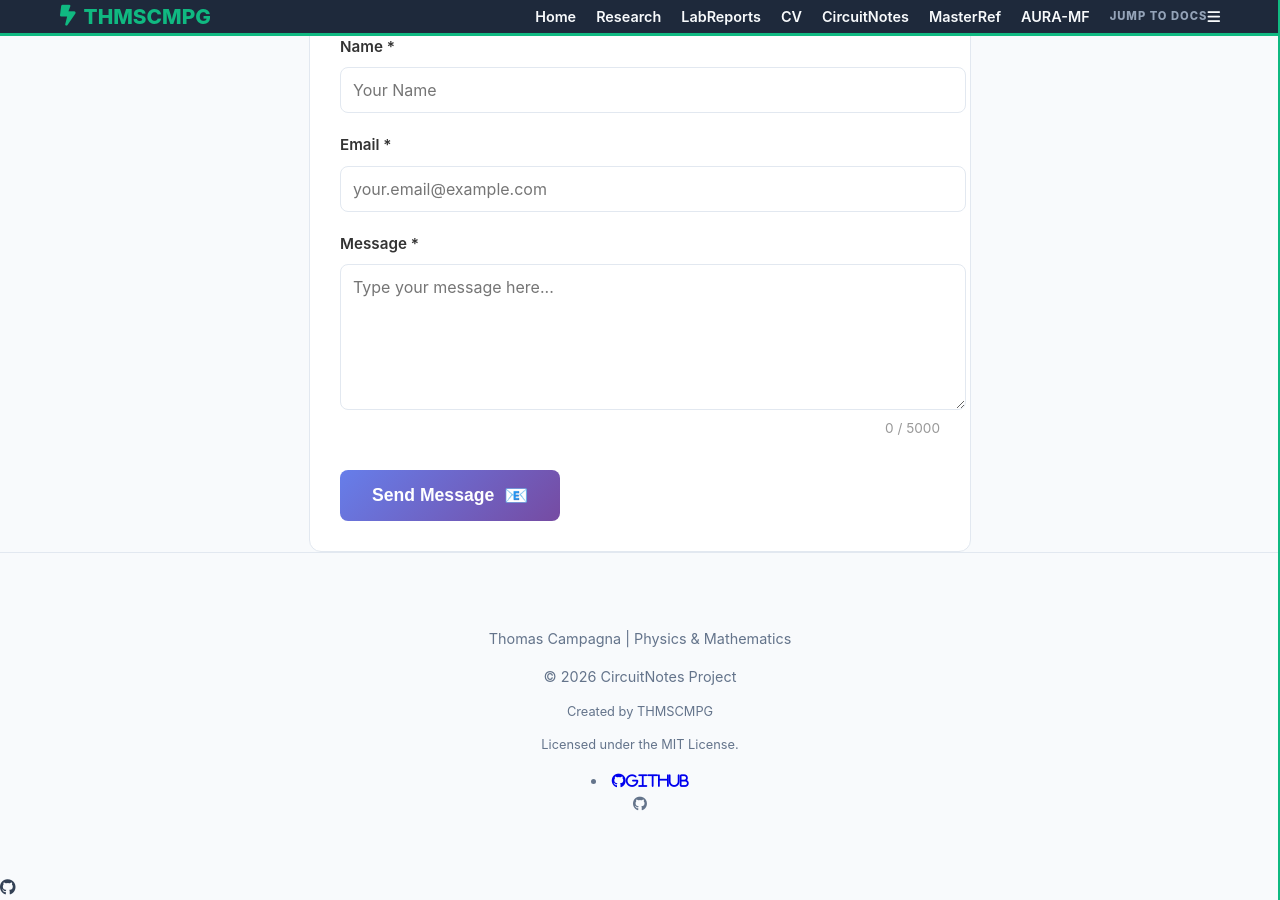
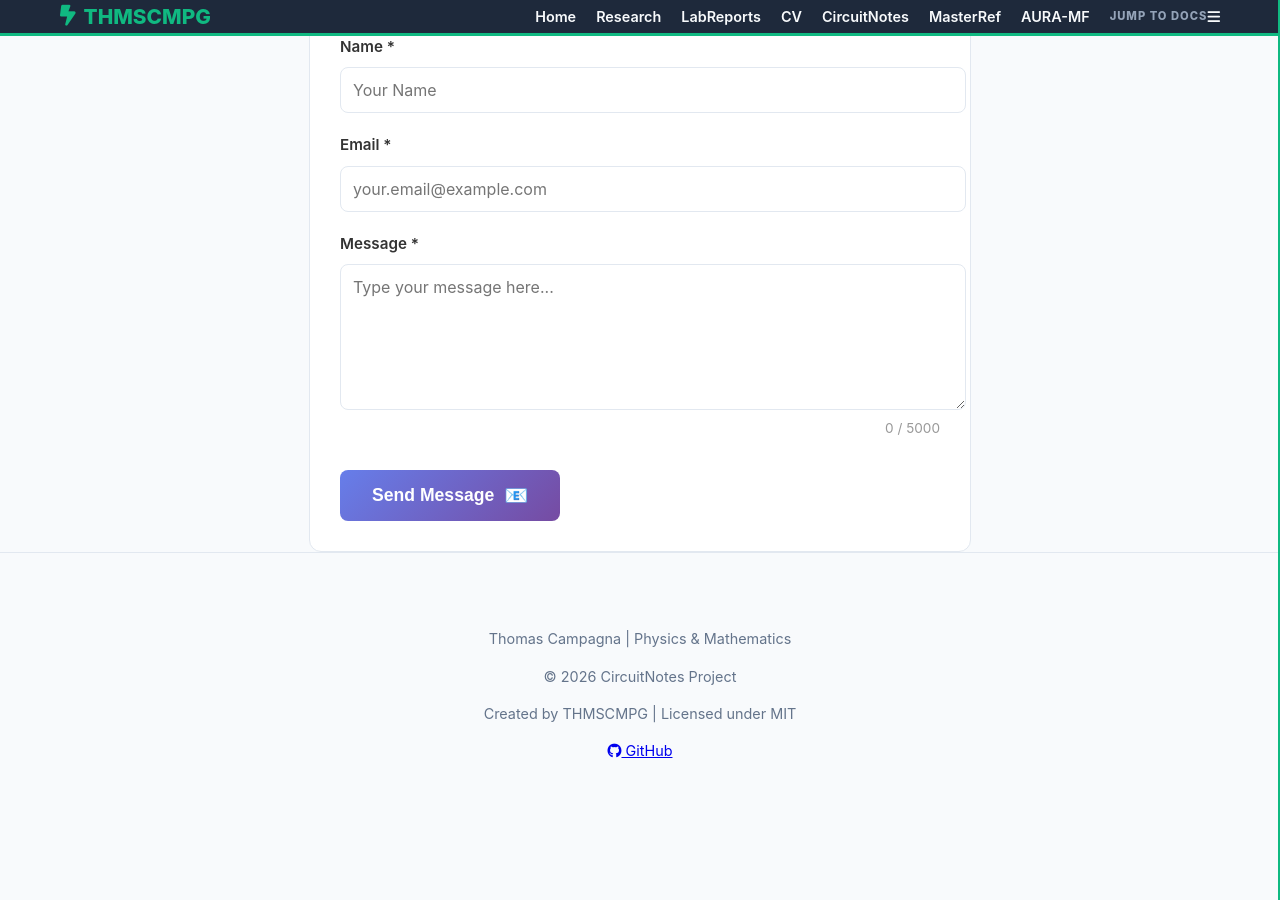
Before and after one commit to THMSCMPG/THMSCMPG.github.io, a Jekyll site: the page built from docs/index.html, in a window 1280 px wide and 900 px high, scrolled down 3276 px. Built offline with Jekyll 4.4.1, drawn with Linux system fonts in a browser that asks for light colours; after the commit the page ends 4098 px from its top, so only the background shows below that.

Commit message:
Update default.html

```diff
--- a/docs/_layouts/default.html
+++ b/docs/_layouts/default.html
@@ -4,49 +4,50 @@
     <meta charset="UTF-8">
     <meta name="viewport" content="width=device-width, initial-scale=1.0">
     <title>{{ page.title }} | Thomas Campagna</title>
-    <link rel="stylesheet" href="style.css">
+    <link rel="stylesheet" href="{{ '/style.css' | relative_url }}">
     <link rel="stylesheet" href="https://cdnjs.cloudflare.com/ajax/libs/font-awesome/6.4.0/css/all.min.css">
 </head>
 <body>
 
-    <button class="menu-btn" onclick="toggleSidebar()">MENU &#9662;</button>
+    <button class="menu-btn" onclick="toggleSidebar()" aria-label="Open Menu">MENU &#9662;</button>
 
     <div id="mySidebar" class="sidebar">
         <a href="javascript:void(0)" class="close-btn" onclick="toggleSidebar()">&times;</a>
-                <li><a href="site.data.navigation[0].link">{{ site.data.navigation[0].name }}</a></li>
-                <li><a href="site.data.navigation[1].link">{{ site.data.navigation[1].name }}</a></li>
-                <li><a href="site.data.navigation[2].link">{{ site.data.navigation[2].name }}</a></li>
+        <a href="{{ site.data.navigation[0].link }}">{{ site.data.navigation[0].name }}</a>
+        <a href="{{ site.data.navigation[1].link }}">{{ site.data.navigation[1].name }}</a>
+        <a href="{{ site.data.navigation[2].link }}">{{ site.data.navigation[2].name }}</a>
 
-                <a href="https://thmscmpg.github.io/assets/Campagna_CV_2025.pdf" target="_blank" rel="noopener noreferrer">CV</a>
+        <a href="https://thmscmpg.github.io/assets/Campagna_CV_2025.pdf" target="_blank" rel="noopener noreferrer">CV</a>
 
-                <li><a href="site.data.navigation[4].link">{{ site.data.navigation[4].name }}</a></li>
-                <li><a href="site.data.navigation[5].link">{{ site.data.navigation[5].name }}</a></li>
-                <li><a href="site.data.navigation[14].link">{{ site.data.navigation[14].name }}</a></li>
+        <a href="{{ site.data.navigation[4].link }}">{{ site.data.navigation[4].name }}</a>
+        <a href="{{ site.data.navigation[5].link }}">{{ site.data.navigation[5].name }}</a>
+        <a href="{{ site.data.navigation[14].link }}">{{ site.data.navigation[14].name }}</a>
     </div>
 
     <nav class="navbar">
         <div class="container">
-            <a href="https://github.com/THMSCMPG/" class="logo"><i class="fas fa-bolt-lightning" target="_blank" rel="noopener noreferrer"></i> THMSCMPG</a>
+            <a href="https://github.com/THMSCMPG/" class="logo" target="_blank" rel="noopener noreferrer">
+                <i class="fas fa-bolt-lightning"></i> THMSCMPG
+            </a>
             <ul class="nav-links">
-                <li><a href="{{ site.data.navigation[0].link }}">{{ site.data.navigation[0].name }}</a></li>
-                <li><a href="{{ site.data.navigation[1].link }}">{{ site.data.navigation[1].name }}</a></li>
-                <li><a href="{{ site.data.navigation[2].link }}">{{ site.data.navigation[2].name }}</a></li>
+                {% for i in (0..2) %}
+                <li><a href="{{ site.data.navigation[i].link }}">{{ site.data.navigation[i].name }}</a></li>
+                {% endfor %}
+
                 <li><a href="https://thmscmpg.github.io/assets/Campagna_CV_2025.pdf" target="_blank" rel="noopener noreferrer">CV</a></li>
+
                 <li><a href="{{ site.data.navigation[4].link }}">{{ site.data.navigation[4].name }}</a></li>
                 <li><a href="{{ site.data.navigation[5].link }}">{{ site.data.navigation[5].name }}</a></li>
                 <li><a href="{{ site.data.navigation[14].link }}">{{ site.data.navigation[14].name }}</a></li>
+
                 <li class="dropdown">
-                <span class="nav-label">Jump to Docs</i></span>
-                <a href="javascript:void(0)" class="dropbtn"><i class="fas fa-bars"></i></a>
-                <div class="dropdown-content">
-                    <a href="{{ site.data.navigation[6].link }}">{{ site.data.navigation[6].name }}</a>
-                    <a href="{{ site.data.navigation[7].link }}">{{ site.data.navigation[7].name }}</a>
-                    <a href="{{ site.data.navigation[8].link }}">{{ site.data.navigation[8].name }}</a>
-                    <a href="{{ site.data.navigation[9].link }}">{{ site.data.navigation[9].name }}</a>
-                    <a href="{{ site.data.navigation[10].link }}">{{ site.data.navigation[10].name }}</a>
-                    <a href="{{ site.data.navigation[11].link }}">{{ site.data.navigation[12].name }}</a>
-                    <a href="{{ site.data.navigation[13].link }}">{{ site.data.navigation[13].name }}</a>
-                </div>
+                    <span class="nav-label">Jump to Docs</span>
+                    <a href="javascript:void(0)" class="dropbtn"><i class="fas fa-bars"></i></a>
+                    <div class="dropdown-content">
+                        {% for i in (6..13) %}
+                        <a href="{{ site.data.navigation[i].link }}">{{ site.data.navigation[i].name }}</a>
+                        {% endfor %}
+                    </div>
                 </li>
             </ul>
         </div>
@@ -59,28 +60,26 @@
     </header>
 
     <main class="container">
-        <div class="content-area">
+        <article class="content-area">
             {{ content }}
-        </div>
+        </article>
     </main>
 
     <footer class="footer">
         <p>Thomas Campagna | Physics & Mathematics</p>
         <p>&copy; 2026 CircuitNotes Project</p>
-            <p style="font-size: 0.8rem; margin-top: 10px;">Created by THMSCMPG</p>
-            <p style="font-size: 0.8rem; margin-top: 8px;">Licensed under the MIT License.</p>
-        <li><a href="https://github.com/THMSCMPG"><i class="fab fa-github" target="_blank" rel="noopener noreferrer"</i>GitHub</a></li>
+        <div class="footer-meta">
+            <p>Created by THMSCMPG | Licensed under MIT</p>
+            <a href="https://github.com/THMSCMPG" target="_blank" rel="noopener noreferrer">
+                <i class="fab fa-github"></i> GitHub
+            </a>
+        </div>
     </footer>
 
     <script>
         function toggleSidebar() {
             const sidebar = document.getElementById("mySidebar");
-            // Check if the sidebar is open (250px) or closed (0)
-            if (sidebar.style.width === "250px") {
-                sidebar.style.width = "0";
-            } else {
-                sidebar.style.width = "250px";
-            }
+            sidebar.style.width = (sidebar.style.width === "250px") ? "0" : "250px";
         }
     </script>
 </body>
```
